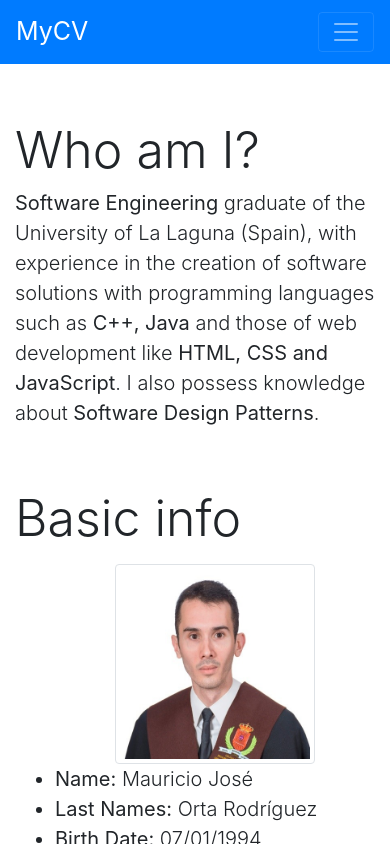
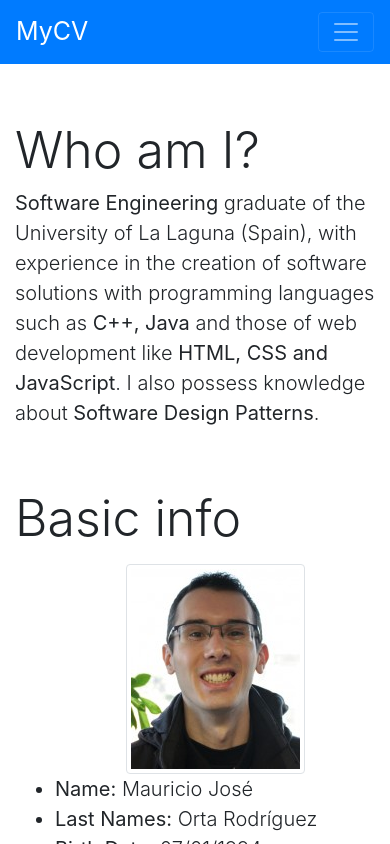
Before and after one commit to mauriciojorta/myCvSite, a React (Create React App) app: page /#/ in a window 390 px wide. Shown: the top 844 px of the page. Built offline with nearby package versions, Linux system fonts and the light colour scheme.

Commit message:
New CV photo

```diff
--- a/src/App.css
+++ b/src/App.css
@@ -57,8 +57,6 @@
 /* Home styles */
 
 #cvPhoto {
-  width: 200px;
-  height: 200px;
   float: right;
 }
 
@@ -136,8 +134,6 @@ section {
   }
 
   #cvPhoto {
-    width: 200px;
-    height: 200px;
     float: none;
     display: block;
     margin-left: auto;
--- a/src/components/cv_sections/BasicData.js
+++ b/src/components/cv_sections/BasicData.js
@@ -1,5 +1,5 @@
 import React from 'react';
-import cvPhoto from './fotoCV.png';
+import cvPhoto from './fotoCV.jpg';
 
 export default function BasicData() {
   return (
```
Also changed, not shown: src/components/cv_sections/fotoCV.jpg (added), src/components/cv_sections/fotoCV.png (deleted).
